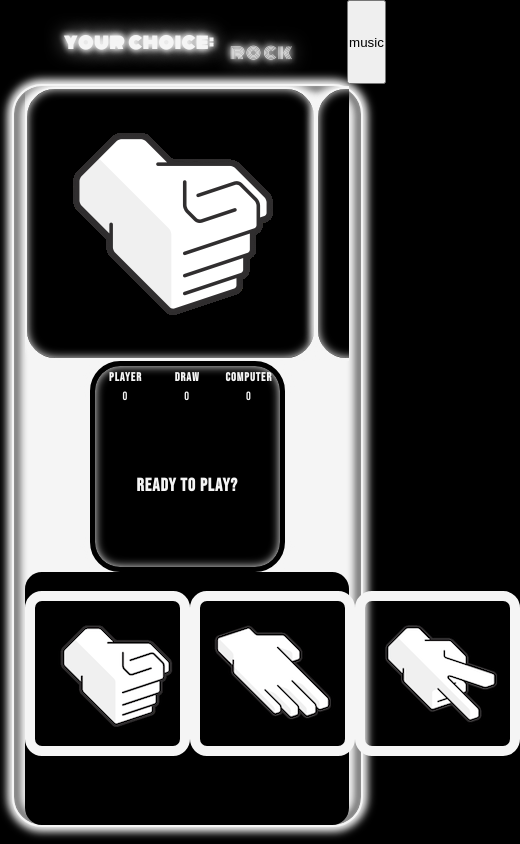
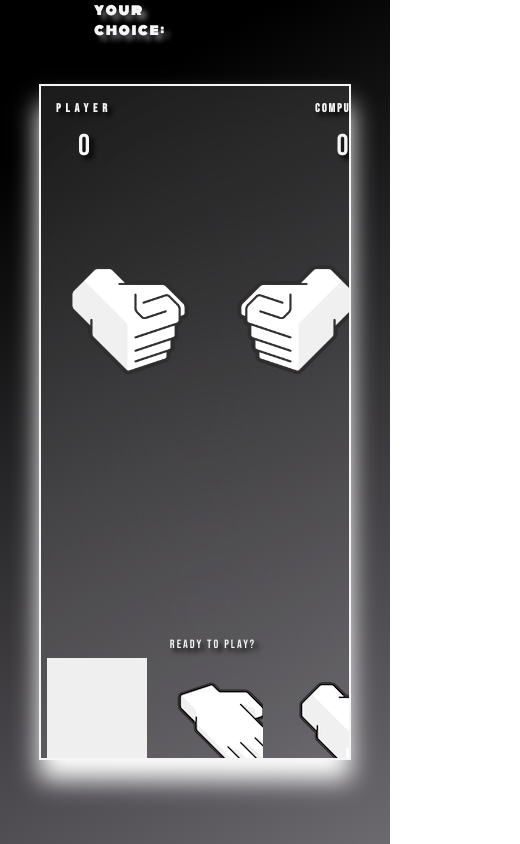
Before and after one commit to Maqel/JS-Prework, a website: page index.html in a window 390 px wide. Shown: the whole page, 520 px wide, since content can reach past the window. Drawn offline with Linux system fonts and the light colour scheme.

Commit message:
new_better_responsive_layaut

```diff
--- a/index.html
+++ b/index.html
@@ -7,16 +7,17 @@
   <link rel="stylesheet" href="css/style.css">
 </head>
 <body>
+  <main class="flow">
     <div class="header">
       <h1 class="header__title">your choice:</h1>
-    <section class="header__animation">
+      <!-- <section class="header__animation">
         <div class="header__choice header__choice--rock">rock</div>
         <div class="header__choice header__choice--paper">paper</div>
         <div class="header__choice header__choice--scissors">scissors</div>
-    </section>
-    <button class="header__musicButton" type="button">music</button>
+      </section> -->
+      <!-- <button class="header__musicButton" type="button">music</button> -->
     </div>
-  <main class="mainGameWindow">
+    <main class="mainGameWindow" container-type="inline-size">
       <section class="mainGameWindow__imgContainer">
         <div class="mainGameWindow__imgPlayerMove">
           <img src="./images/rock/rock_right.png" alt="player movement view" class="mainGameWindow__playerMove">
@@ -25,23 +26,23 @@
           <img src="./images/rock/rock_left.png" alt="computer movement view" class="mainGameWindow__computerMove">
         </div>
       </section>
-    <section class="mainGameWindow__messagesContainer">
-      <div class="mainGameWindow__scoreContainer">
+      <section class="mainGameWindow__scoreContainer">
         <div class="mainGameWindow__points mainGameWindow__points--playerPoints">
           <h3 class="mainGameWindow__player">player</h3>
           <p class="mainGameWindow__playerScore">0</p>
         </div>
-        <div class="mainGameWindow__points mainGameWindow__points--drawPoints">
+        <!-- <div class="mainGameWindow__points mainGameWindow__points--drawPoints">
           <h3 class="mainGameWindow__draw">draw</h3>
           <p class="mainGameWindow__drawScore">0</p>
-        </div>
+        </div> -->
         <div class="mainGameWindow__points mainGameWindow__points--cpuPoints">
           <h3 class="mainGameWindow__computer">computer</h3>
           <p class="mainGameWindow__computerScore">0</p>
         </div>
-      </div>
+      </section>
+      <section class="mainGameWindow__messageContainer">
         <div class="mainGameWindow__messages">
-        <h2 class="mainGameWindow__announcement">Ready to play?</h2>
+          <div class="mainGameWindow__announcement">Ready to play?</div>
         </div>
       </section>
       <section class="mainGameWindow__gameButtons">
@@ -50,6 +51,7 @@
         <button class="mainGameWindow__button mainGameWindow__button--scissors" type="button">scissors</button>
       </section>
     </main>
+  </main>
   <script src="js/functions.js"></script>
   <script src="js/script.js"></script>
   <audio id="themeSong">
--- a/sass/style.scss
+++ b/sass/style.scss
@@ -3,223 +3,241 @@
 @import url("https://fonts.googleapis.com/css2?family=Bebas+Neue&family=Monoton&display=swap");
 @import url("https://fonts.googleapis.com/css2?family=Bebas+Neue&display=swap");
 
-:root {
-  background-color: $darkBackground;
-}
-
-body {
+.flow {
+  @include grid(repeat(10, 1fr), repeat(10, 1fr));
   @include height-width(100vh, 100vw);
-
+  background-color: rgba(108, 105, 111, 1);
+  background-image: linear-gradient(330deg, rgba(108, 105, 111, 1) 0%, rgba(0, 0, 0, 1) 85%);
 }
 
 /* SECTION HEADER */
 .header {
-  @include height-width(10vh, 100vw);
-  @include grid(10vh, 1.5fr 1fr 0.4fr);
+  @include grid(subgrid, subgrid);
   font-family: $font-frontal;
-  letter-spacing: 1px;
-  grid-area: 1 / 1 / 2 / 4;
+  word-spacing: 0.5em;
+  letter-spacing: 2px;
+  text-justify: auto;
+  grid-area: 1 / 1 / 2 / -1;
   overflow: hidden;
   color: $lightBackground;
-
   &__title {
-    @include height-width(10vh, 55vw);
-    @include margin-padding(0 2vw, 0 2vw);
-    @include flex(end, row);
-    // color: $lightBackground;
-    grid-area: 1 / 1 / 2 / 2;
-    font-size: clamp(1.125rem, -1.5313rem + 8.5vw, 3.25rem);
-    @include text-shadow;
-  }
-
-  &__animation {
-    @include height-width(10vh, 30vw);
-    grid-area: 1 / 2 / 2 / 3;
-    animation: move 16s infinite;
-  }
-
-  &__choice {
-    @include height-width(10vh, 30vw);
-    @include position-top(
-      relative,
-      11vh
-    ); // zrób media-query uwzględniając zmianę top vh dla mniejszych rozdzielczości
-    font-size: clamp(1.125rem, -1.5313rem + 8.5vw, 3.25rem);
-
-    &--rock,
-    &--paper,
-    &--scissors {
-      @include text-shadow;
-    }
-
-    &::after {
-      content: "";
-      position: absolute;
-      height: 25vmin;
-      width: 40vmin;
-      transform: translate(-45vmin, -24.5vmin);
-    }
-
-    &::before {
-      content: "";
-      position: absolute;
-      height: 25vmin;
-      width: 40vmin;
-      transform: translate(-40vmin, 15vmin);
+    @include height-width(min-content, auto);
+    margin-inline: 1rem;
+    @include flex(center, row);
+    grid-area: 1 / 3 / 2 / 6;
+    font-size: clamp(0.75rem, 0.144rem + 2.769vi, 3rem);
+    text-shadow: 5px 5px 5px rgb(94, 93, 97);
   }
 }
 
-  &__musicButton {
-    grid-area: 1 / 3 / 2 / 4;
-  }
-}
+.mainGameWindow {
+  @include grid(auto 1fr auto, 0.5fr 3fr 0.5fr);
+  grid-area: 2 / 2 / 10 / 10;
+  gap: 0.5em;
+  font-family: $font-content;
+  font-size: clamp(0.75rem, 0.375rem + 1.333vw, 1.75rem);
+  text-shadow: 4px 4px 5px rgba(0, 0, 0, 1);
+  box-shadow: 0px 20px 24px 0px rgba(255, 255, 255, 1);
+  color: $lightBackground;
+  background-color: rgb(255, 255, 255, 0.1);
+  backdrop-filter: blur(100px);
+  border: solid 2px $lightBackground;
+  overflow: hidden;
 
-/* SECTION GAME WINDOW */
-.mainGameWindow {
-  @include height-width(88%, 90vw);
-  @include margin-padding(0 3vw, 0 3vw);
-  @include grid(repeat(4, 1fr), repeat(4, 1fr));
-  grid-area: 2 / 1 / 3 / 4;
-  @include box-shadow;
-  @include border-radius-background(
-    2px solid $lightBackground,
-    30px,
-    $lightBackground
-  );
-  font-family: $font-content;
-  letter-spacing: 1px;
+  // @container
+  container-type: inline-size;
+  container-name: game-window;
 
   &__imgContainer {
-    grid-area: 1 / 1 / 3 / 5;
-    @include grid-place;
-    overflow: hidden;
-  }
-
-  &__imgPlayerMove {
-    grid-area: 1 / 1 / 3 / 3;
-  }
-
-  &__imgComputerMove {
-    grid-area: 1 / 3 / 3 / 5;
+    @include grid(1fr, 1fr 1fr); // zobacz czy właściwości typu Auto-fit Auto-fill tu coś poradz poucz się wcześniej o gridzie
+    // grid-template-rows: repeat(1, 1fr);
+    // @include height-width(100%, 100%);
+    // grid-template-columns: repeat(2, 1fr);
+    max-width: 100vw;
+    display: grid;
+    grid-area: 1 / 1 / 3 / 4;
+    align-items: center;
+    justify-items: center;
   }
 
   &__imgPlayerMove,
   &__imgComputerMove {
-    @include box-shadow;
     transform: scale(-1, 1);
-    // @include height-width(20vmax, 20vmax);
-    @include border-radius-background(
-      2px solid $lightBackground,
-      30px,
-      $darkBackground
-    );
+    @include flex(center, row);
+
+    img {
+      // @include height-width(45vmin, 45vmin);
+      max-width: 100%;
+      max-height: 100%;
+      width: auto;
+      height: auto;
+      object-fit: contain;
+    }
   }
 
-  /* SECTION game window - MESSAGES */
-  &__messagesContainer {
-    @include height-width(25vh, 50vw);
-    @include grid(0.2fr 1fr, repeat(3, 1fr));
-    @include box-shadow;
-    grid-area: 3 / 2 / 4 / 4;
-    color: $lightBackground;
-    align-items: center;
-    @include border-radius-background(
-      5px solid $darkBackground,
-      30px,
-      $darkBackground);
+  /* SCORE */
+  &__scoreContainer {
+    @include grid(1fr, 0.1fr auto 0.1fr);
+    grid-area: 1 / 1 / 3 / -1;
+  }
+
+  &__points {
+    @include flex(center, row);
+    writing-mode: vertical-lr;
+    text-orientation: upright;
+    text-transform: uppercase;
+    margin-bottom: 2vh;
+
+    &--playerPoints {
+      grid-column: 1 / 2;
+      justify-self: center;
 
     }
 
-  &__scoreContainer {
-    display: grid;
-    grid-area: 1 / 1 / 2 / -1;
-    @include grid(1fr, repeat(3, 1fr));
-    @include height-width(100%, 100%);
-    text-align: center;
-    place-items: center;
-
+    &--cpuPoints {
+      grid-column: 3 / 4;
+      justify-self: center;
     }
-  &__points {
-    //grid-area: 1 / 1 / 2 / -1;
-    @include height-width(100%, 100%);
-
-    &--playerPoints {
-      grid-area: 1 / 1 / 2 / 2;
+  }
+  &__player, &__computer {
+    letter-spacing: 2px;
+    margin-bottom: 1em;
+    font-size: clamp(0.75rem, -0.25rem + 2.667vw, 2.75rem);
   }
 
-    &--cpuPoints {
-      grid-area: 1 / 3 / 2 / 4;
+  &__player {
+    letter-spacing: 0.4em; // todo poszukaj innego rozwiazania by nie nadpisywało styli
   }
 
-    &--drawPoints {
-      grid-area: 1 / 2 / 2 / 3;
-    }
-  }
-
-  &__player, &__computer, &__draw {
-    font-size: clamp(0.75rem, -0.8125rem + 5vw, 2rem);
-    @include margin-padding(2px, 2px);  }
-
-  &__playerScore, &__computerScore, &__drawScore {
+  /* MESSAGES */
+  &__messageContainer {
+    grid-area: 3 / 2 / 4 / 3;
     text-align: center;
-    font-size: clamp(0.75rem, -0.5rem + 4vw, 1.75rem);
+    letter-spacing: 2px;
   }
 
   &__messages {
-    @include height-width(max-content, 100%);
-    min-height: min-content;
-    @include grid(1fr, 1fr);
-    grid-area: 2 / 1 / 3 / -1;
     font-size: clamp(0.75rem, -2.0625rem + 9vw, 3rem);
-    text-align: center;
-    place-content: center;
   }
 
-  // &__announcement {
-  // }
-  /* SECTION game window - GAME BUTTONS */
+  /* BUTTONS */
+  &__gameButtons {
+    grid-column: 2 / 3;
+    grid-row: 4 / 5;
+    display: grid;
+    grid-template-columns: repeat(3, 1fr);
+    gap: 1rem;
+    justify-items: center;
+    align-items: center;
 
-  &__gameButtons {
-    @include height-width(30vh, 100%);
-    @include grid-place;
-    @include border-radius-background(
-      2px none $darkBackground,
-      2vmax,
-      $darkBackground
-    );
-
-    grid-area: 4 / 1 / 5 / -1;
-    grid-template-columns: repeat(3, 1fr);
   }
 
   &__button {
-    @include border-radius-background(
-        10px solid $lightBackground,
-        2vmax,
-        $darkBackground
-      );
-      @include position-top(relative, -3vh);
-      @include height-width(165px, 165px);
-      background-repeat: no-repeat;
-      background-size: 100%;
+    width: clamp(100px, 15vw, 150px);
+    height: clamp(100px, 15vw, 150px);
+    background-size: cover;
     background-position: center;
     cursor: pointer;
     color: transparent;
+    border: none;
 
     &--rock {
-      background: url(../images/rock/rock_button.png);
+      // background: url(../images/rock/rock_button.png);
     }
-
     &--paper {
       background: url(../images/paper/paper_button.png);
     }
-
     &--scissors {
       background: url(../images/scissors/scissors_button.png);
     }
   }
 }
 
-/* SECTION INTRO */
+// @container
+@container game-window (max-width: 600px) {
+  .mainGameWindow {
 
-/* SECTION FAQ */
+    // @include grid(3fr 1fr 2fr, 1fr 3fr 1fr);
+    // grid-template-rows: 1.5fr 1fr 2fr;
+    // @include grid(auto 1fr auto 1fr auto, 1fr 3fr 1fr);
+// grid-template-columns: 1fr 3fr 1fr;
+// grid-template-rows: 3fr 1fr 2fr;
+
+    &__imgContainer {
+      grid-template: repeat(1fr) / 1fr;
+      height: 55vh; //podniosłem kontener wyżej
+
+      img {
+        max-width: 100%;
+        height: auto;
+      }
+    }
+
+    &__scoreContainer {
+      height: 15vh;
+    }
+
+    &__gameButtons {
+    //   grid-row: 3 / 5; // Zmieniamy na zajmowanie wierszy od 3 do 5
+    //   grid-column: 1 / -1; // Rozciągamy na całą szerokość kontenera
+    //   // grid-template-columns: 1fr 1fr 1fr ; // Zmieniamy układ przycisków na 2 kolumny
+    //   grid-template: 1fr / 1fr 1fr 1fr;
+    //   gap: 0.5rem; // Dostosowujemy odstęp między przyciskami
+    //   height: 20vh;
+    //   justify-items: center;
+    // align-items: center;
+    }
+    &__button {
+    //   background: none;
+    // background-image: none;
+    // backdrop-filter: none;
+    }
+
+    &__points {
+      flex-direction: column;
+      writing-mode: horizontal-tb;
+      text-orientation: mixed;
+      justify-content: start;
+      margin: 0.5em;
+      font-size: 2.5em;
+    }
+
+    &__player {
+      letter-spacing: 0.4em;
+
+    }
+  }
+}
+
+// Fallback with @media for browsers that don't support @container
+@supports not (container-type: inline-size) {
+  @media (max-width: 600px) {
+    .mainGameWindow {
+      &__imgContainer {
+        grid-template: repeat(1fr) / 1fr;
+
+        // img {
+        //   max-width: 100%;
+        //   height: auto;
+        // }
+      }
+
+      &__gameButtons {
+        grid-row: 3 / 5; // Zmieniamy na zajmowanie wierszy od 3 do 5
+      grid-column: 1 / -1; // Rozciągamy na całą szerokość kontenera
+      grid-template-columns: 1fr 1fr; // Zmieniamy układ przycisków na 2 kolumny
+      grid-template: repeat(2fr) / 1fr 1fr;
+      gap: 0.5rem; // Dostosowujemy odstęp między przyciskami
+      }
+
+      &__points {
+        flex-direction: column;
+        writing-mode: horizontal-tb;
+        text-orientation: mixed;
+        justify-content: start;
+        margin: 0.5em;
+        font-size: 2.5em;
+      }
+    }
+  }
+}
```
Also changed, not shown: sass/parts/mixins-variables.scss (+7 -11 lines), css/style.css, images/background/background.jpg (added), 6 other files. Lines whose indentation alone changed are shown as unchanged.
